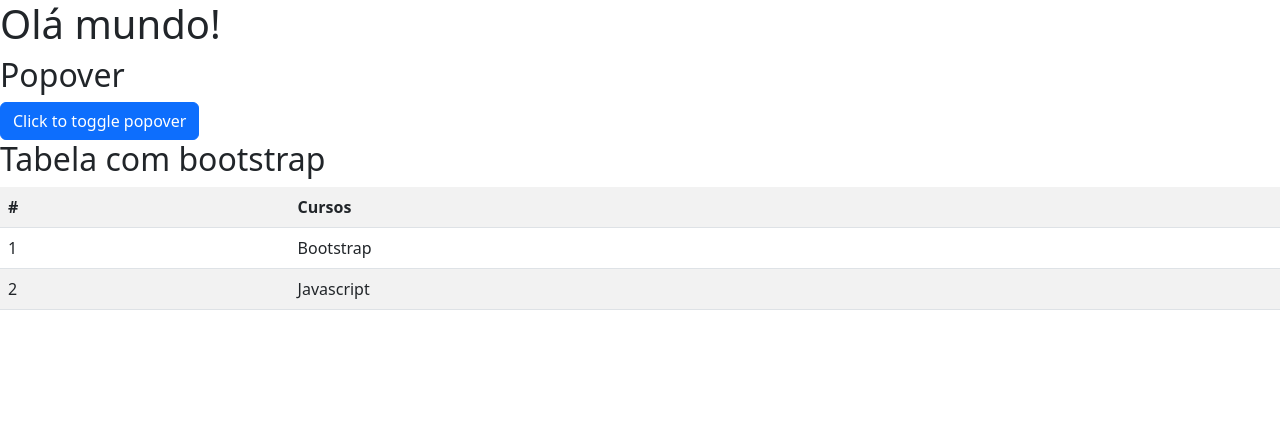
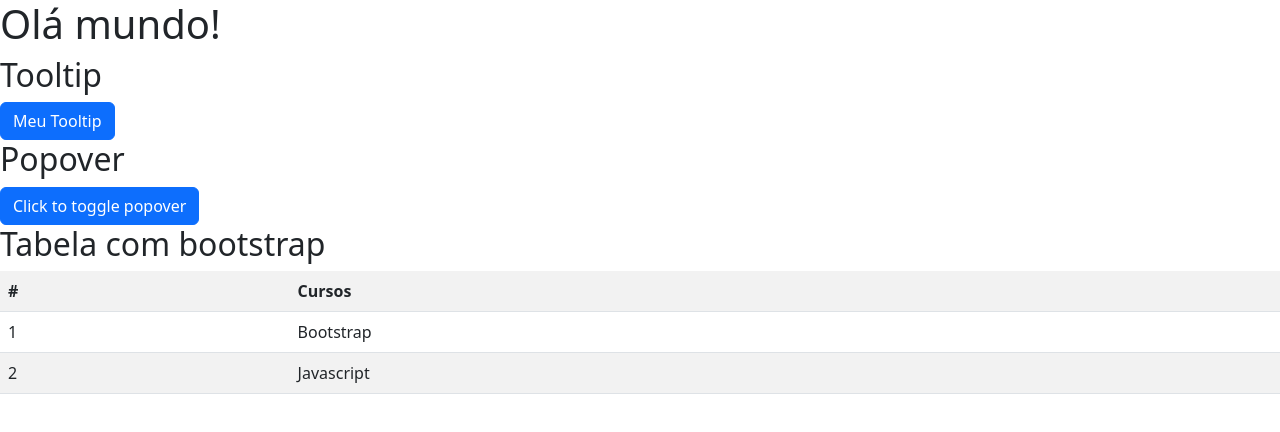
Before and after one commit to yansirianni/intro-javascript, a plain HTML site: page index.html in a window 1280 px wide. Drawn offline with Linux system fonts and the light colour scheme.

Commit message:
Aula 39 - Tooltip

```diff
--- a/index.html
+++ b/index.html
@@ -13,9 +13,13 @@
 <body>
     <h1>Olá mundo!</h1>
 
+    <h2>Tooltip</h2>
+
+    <button class="btn btn-primary" data-toggle="tooltip" title="Conteudo do tooltip">Meu Tooltip</button>
+
     <h2>Popover</h2>
 
-    <button type="button" class="btn btn-primary" data-toggle="popover" title="Popover title" data-content="And here's some amazing content. It's very engaging. Right?">Click to toggle popover</button>
+    <button class="btn btn-primary" data-toggle="popover" title="Popover title" data-content="And here's some amazing content. It's very engaging. Right?">Click to toggle popover</button>
 
     <h2>Tabela com bootstrap</h2>
 
@@ -41,6 +45,8 @@
         <script>
             $(function () {
                 $('[data-toggle="popover"]').popover()
+
+                $('[data-toggle="tooltip"]').tooltip()
             });
         </script>
     </footer>
```
